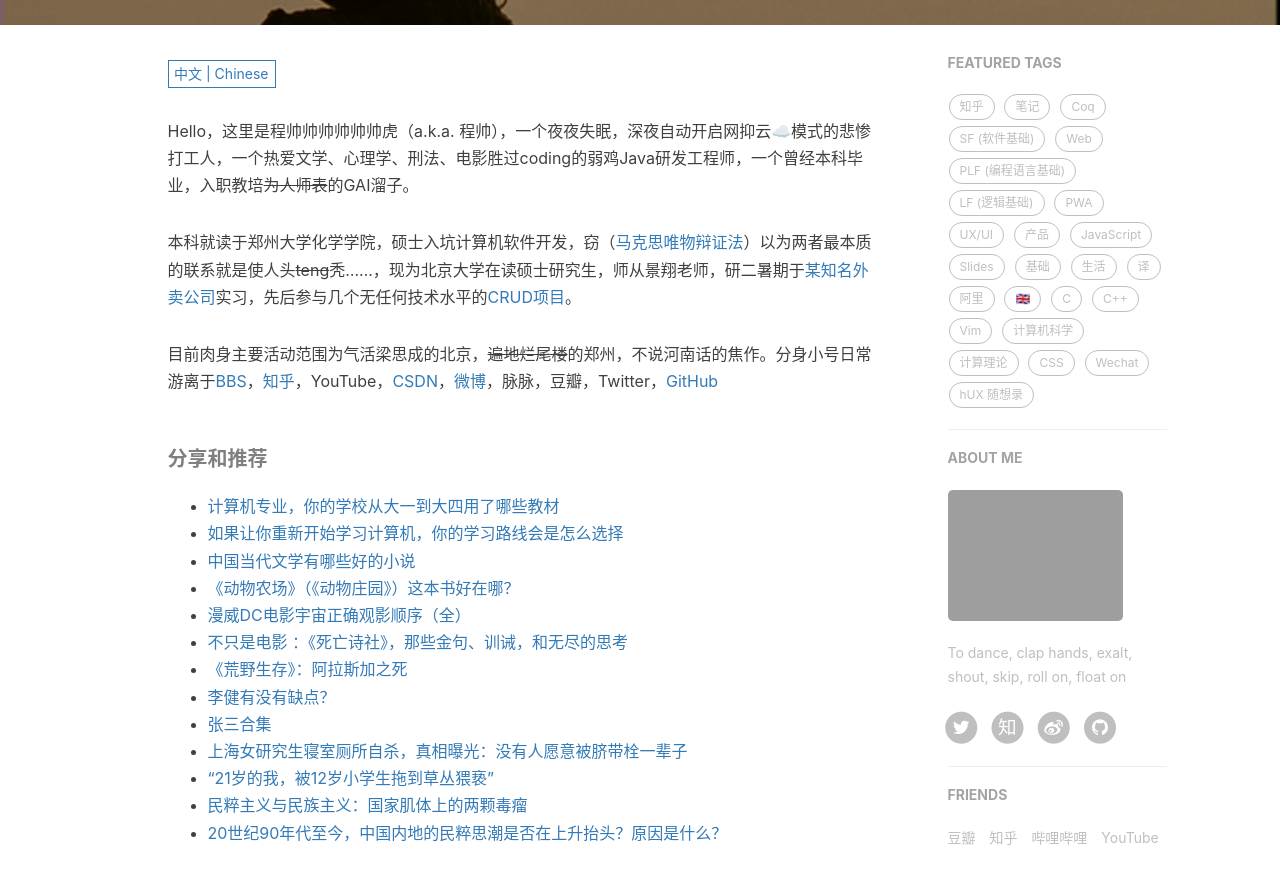
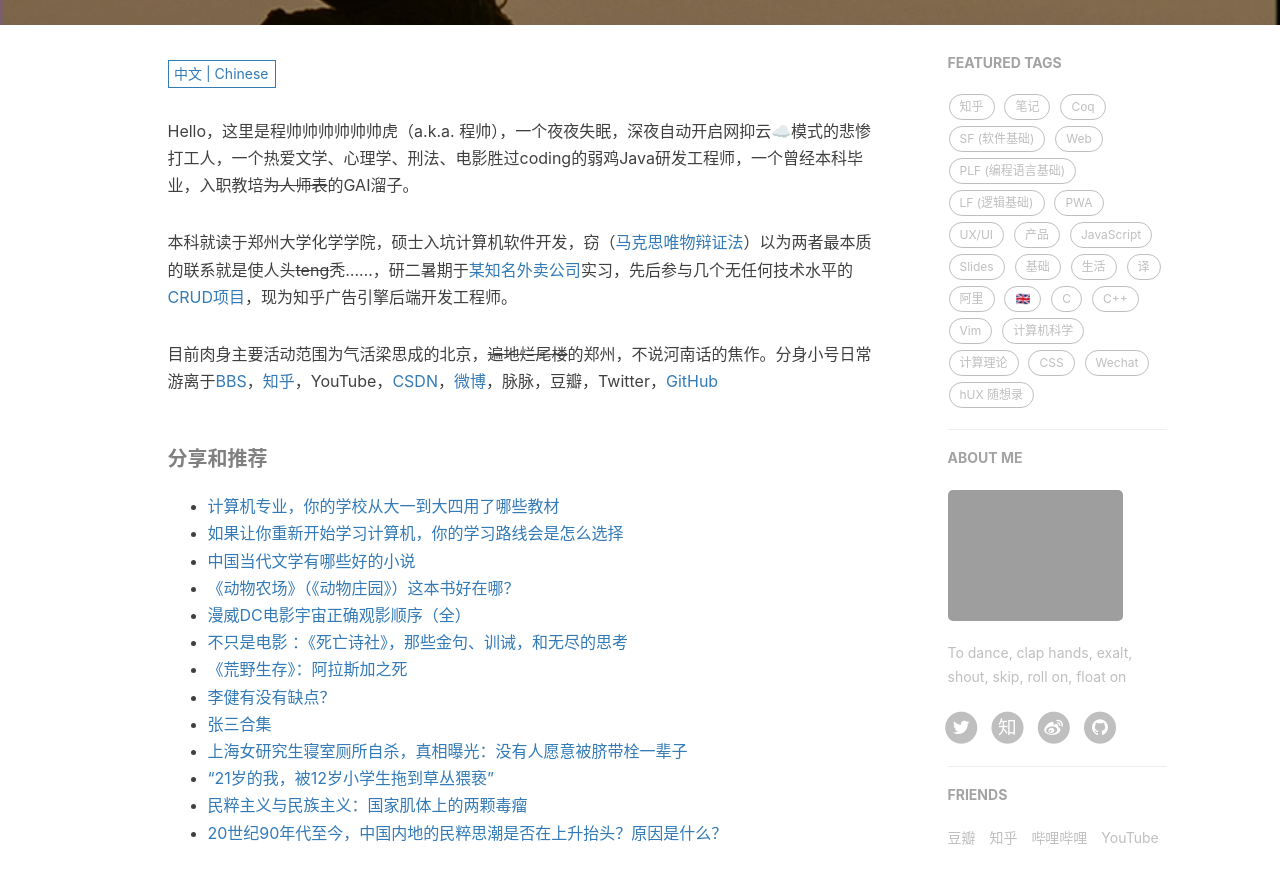
Before and after one commit to Abdullah-Hanafi/Abdullah-Hanafi.github.io, a Jekyll site: the page built from about.html, in a window 1280 px wide and 900 px high, scrolled down 393 px. Shown: the top 884 px of the window. Built offline with Jekyll 4.4.1, drawn with Linux system fonts in a browser that asks for light colours; nearby versions of some CDN libraries; comment, search, counter and statistics services are not loaded.

Commit message:
Update zh.md

```diff
--- a/_includes/about/zh.md
+++ b/_includes/about/zh.md
@@ -1,6 +1,6 @@
 Hello，这里是程帅帅帅帅帅帅虎（a.k.a. 程帅），一个夜夜失眠，深夜自动开启网抑云☁️模式的悲惨打工人，一个热爱文学、心理学、刑法、电影胜过coding的弱鸡Java研发工程师，一个曾经本科毕业，入职教培~~为人师表~~的GAI溜子。
 
-本科就读于郑州大学化学学院，硕士入坑计算机软件开发，窃（[马克思唯物辩证法](https://baike.baidu.com/item/%E5%94%AF%E7%89%A9%E8%BE%A9%E8%AF%81%E6%B3%95/719434)）以为两者最本质的联系就是使人头~~teng~~秃......，现为北京大学在读硕士研究生，师从景翔老师，研二暑期于[某知名外卖公司](https://about.meituan.com/home)实习，先后参与几个无任何技术水平的[CRUD项目](https://en.wikipedia.org/wiki/HTTP_404)。
+本科就读于郑州大学化学学院，硕士入坑计算机软件开发，窃（[马克思唯物辩证法](https://baike.baidu.com/item/%E5%94%AF%E7%89%A9%E8%BE%A9%E8%AF%81%E6%B3%95/719434)）以为两者最本质的联系就是使人头~~teng~~秃......，研二暑期于[某知名外卖公司](https://about.meituan.com/home)实习，先后参与几个无任何技术水平的[CRUD项目](https://en.wikipedia.org/wiki/HTTP_404)，现为知乎广告引擎后端开发工程师。
 
 目前肉身主要活动范围为气活梁思成的北京，~~遍地烂尾楼~~的郑州，不说河南话的焦作。分身小号日常游离于[BBS](https://bbs.pku.edu.cn/v2/home.php)，[知乎](https://www.zhihu.com/people/Abdullah-Hanafi)，YouTube，[CSDN](https://blog.csdn.net/weixin_50850749?spm=1000.2123.3001.5343)，[微博](https://weibo.com/abdullahhanafi)，脉脉，豆瓣，Twitter，[GitHub](https://github.com/Abdullah-Hanafi)
 
```
